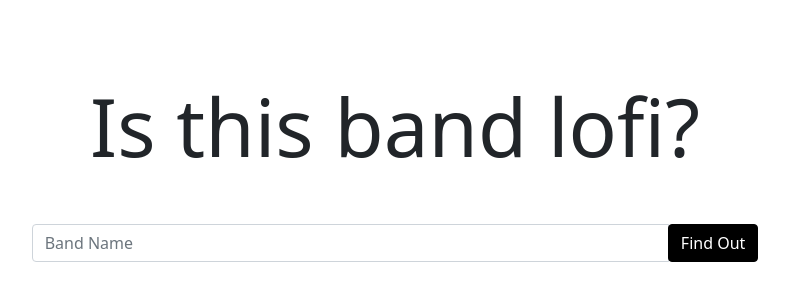
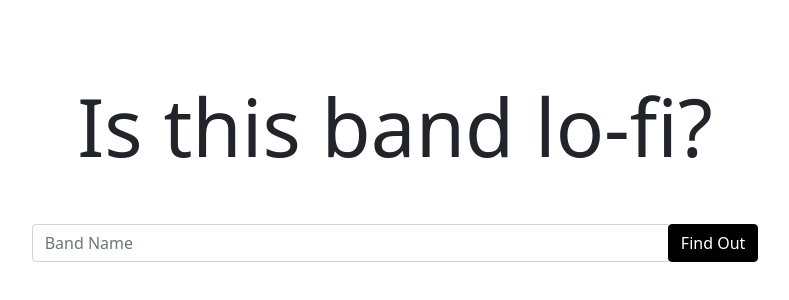
Before and after one commit to kwangric/isthisbandlofi, a plain HTML site: page index.html in a window 1280 px wide. Shown: the part 76-376 px from the top of the page, without its empty margins (245-1034 px from the left). Drawn offline with nearby package versions, Linux system fonts and the light colour scheme.

Commit message:
change lofi to lo-fi in heading

```diff
--- a/index.html
+++ b/index.html
@@ -15,7 +15,7 @@
   <div class="container">
     <div class="col-xs-12 col-sm-10 col-sm-offset-1 center">
       <div class="main-logo center">
-        <h1>Is this band lofi?</h1>
+        <h1>Is this band lo-fi?</h1>
       </div>
       <div class="input-group">
         <input type="text" class="form-control" placeholder="Band Name" name="band">
```
